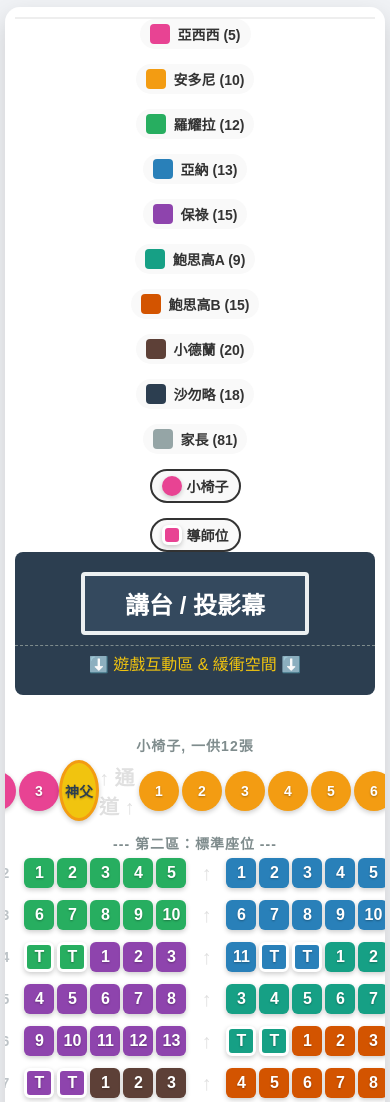
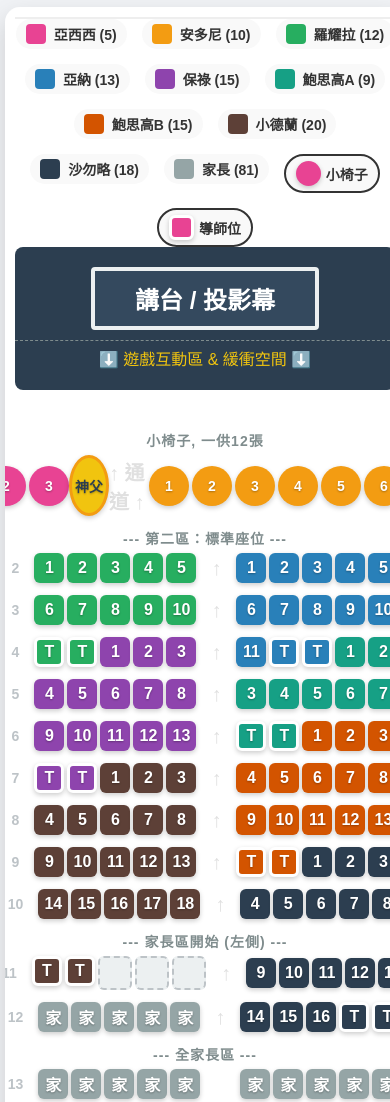
Before and after one commit to MHSunday/mhsunday.github.io, a plain HTML site: page seatPlan.html in a window 390 px wide. Shown: the top 1102 px of the page. Drawn offline with Linux system fonts and the light colour scheme.

Commit message:
Update seatPlan.html to adjust seat sizes, modify legend layout for better responsiveness, and refine overflow settings for improved display on small screens

```diff
--- a/seatPlan.html
+++ b/seatPlan.html
@@ -46,9 +46,10 @@
         }
 
         .seat.small {
-            width: 30px; /* 縮小小椅子尺寸 */
-            height: 30px;
-            font-size: 12px;
+            width: 20px; /* 縮小小椅子尺寸，但保持圓形可見 */
+            height: 20px;
+            font-size: 8px;
+            border-radius: 50%; /* 保持圓形 */
         }
 
         .c-priest {
@@ -58,8 +59,10 @@
         }
 
         .legend {
-            flex-direction: column; /* 在小屏幕上垂直排列圖例 */
-            align-items: center;
+            flex-direction: row; /* 在小屏幕上改為水平方向，允許多排顯示 */
+            flex-wrap: wrap; /* 允許換行 */
+            justify-content: center;
+            align-items: flex-start;
             gap: 8px;
             margin-top: 10px; /* 確保圖例在小屏幕上適當間距 */
             padding-top: 10px;
@@ -98,9 +101,10 @@
         }
 
         .seat.small {
-            width: 25px;
-            height: 25px;
-            font-size: 10px;
+            width: 10px;
+            height: 10px;
+            font-size: 6px;
+            border-radius: 50%; /* 保持圓形 */
         }
 
         .c-priest {
@@ -140,7 +144,7 @@
         box-shadow: 0 10px 25px rgba(0,0,0,0.15);
         max-width: 1000px;
         width: 100%;
-        overflow-x: auto;
+        overflow-x: visible;
         overflow-y: visible; /* 確保在垂直方向上內容可以完整顯示 */
         margin: 0 auto; /* 居中對齊容器 */
     }
@@ -160,7 +164,7 @@
     }
 
     /* 確保容器可以正確滾動 */
-    .container {
+    /* .container {
         background: white;
         padding: 40px;
         border-radius: 15px;
@@ -171,13 +175,13 @@
         overflow-y: visible; /* 確保在垂直方向上內容可以完整顯示 */
         margin: 0 auto; /* 居中對齊容器 */
         box-sizing: border-box; /* 確保padding不會增加額外寬度 */
-    }
+    } */
 
     /* 確保在小屏幕上的滾動行為 */
     @media (max-width: 768px) {
         body {
             padding: 10px;
-            overflow-x: hidden; /* 防止不必要的水平滾動 */
+            overflow-x: auto; /* 允許水平滾動 */
         }
 
         .container {
@@ -191,6 +195,7 @@
     @media (max-width: 480px) {
         body {
             padding: 5px;
+            overflow-x: auto; /* 確保在小屏幕上允許水平滾動 */
         }
 
         .container {
@@ -204,10 +209,12 @@
         .container {
             padding: 15px;
             margin: 5px auto;
+            overflow-x: auto; /* 確保容器也支持水平滾動 */
         }
 
         body {
             padding: 10px;
+            overflow-x: auto; /* 確保頁面支持水平滾動 */
         }
     }
 
@@ -216,10 +223,12 @@
         .container {
             padding: 10px;
             margin: 2px auto;
+            overflow-x: auto; /* 確保在更小屏幕上也支持水平滾動 */
         }
 
         body {
             padding: 5px;
+            overflow-x: auto; /* 確保在更小屏幕上也支持水平滾動 */
         }
     }
 
@@ -416,8 +425,8 @@
         <div class="legend-item"><div class="legend-color c-therese"></div>小德蘭 (20)</div>
         <div class="legend-item"><div class="legend-color c-xavier"></div>沙勿略 (18)</div>
         <div class="legend-item"><div class="legend-color c-parent"></div>家長 (81)</div>
-        <div class="legend-item" style="border: 2px solid #333;"><div class="seat small c-assisi" style="width:20px; height:20px; font-size:0; margin-right:5px;"></div>小椅子</div>
-        <div class="legend-item" style="border: 2px solid #333;"><div class="seat c-assisi teacher" style="width:20px; height:20px; font-size:0; margin-right:5px;"></div>導師位</div>
+        <div class="legend-item" style="border: 2px solid #333;"><div class="seat small c-assisi" style="width:25px; height:25px; font-size:0; margin-right:5px;"></div>小椅子</div>
+        <div class="legend-item" style="border: 2px solid #333;"><div class="seat c-assisi teacher" style="width:25px; height:25px; font-size:0; margin-right:5px;"></div>導師位</div>
     </div>
 
     <div class="stage-area">
```
